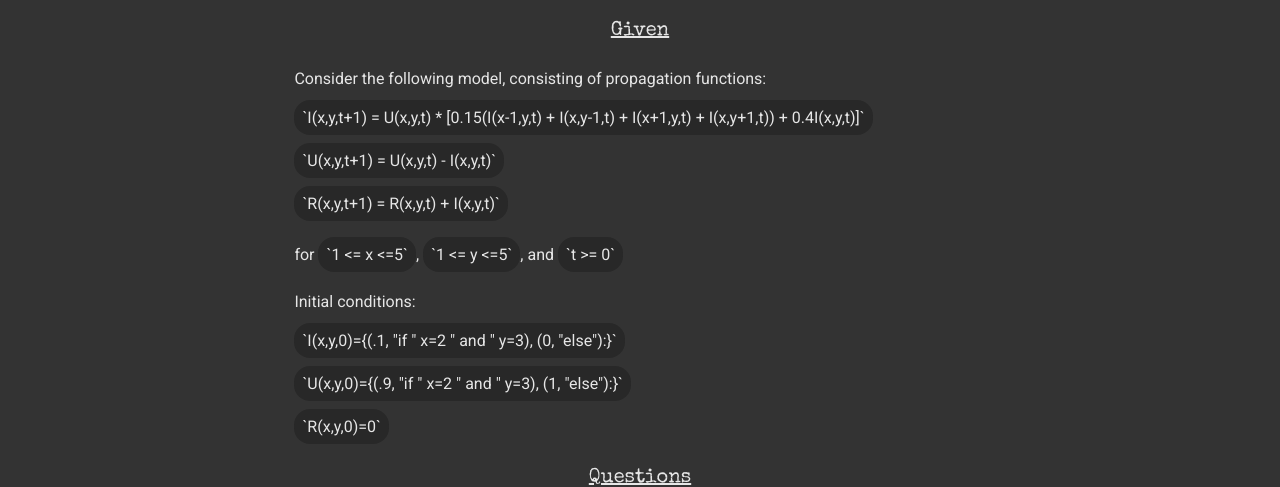
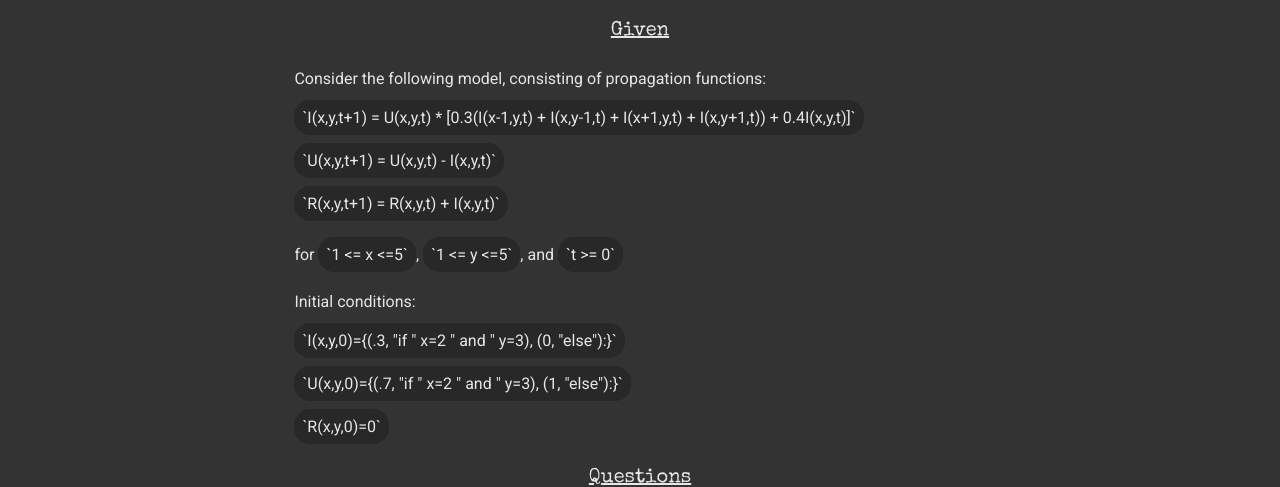
Before and after one commit to JohnnyWobble/dirt-under-the-fingernails-mathematics, a Jekyll site: the page built from _pages/samples.html, in a window 1280 px wide. Shown: the part 363-850 px from the top of the page. Built offline with Jekyll 4.4.1, drawn with Linux system fonts in a browser that asks for light colours.

Commit message:
Finished sample 1

```diff
--- a/_pages/samples.html
+++ b/_pages/samples.html
@@ -24,15 +24,15 @@ scripts:
             </p>
 
             <!-- TODO center this -->
-            <p class="math">`I(x,y,t+1) = U(x,y,t) * [0.15(I(x-1,y,t) + I(x,y-1,t) + I(x+1,y,t) + I(x,y+1,t)) +
+            <p class="math">`I(x,y,t+1) = U(x,y,t) * [0.3(I(x-1,y,t) + I(x,y-1,t) + I(x+1,y,t) + I(x,y+1,t)) +
                 0.4I(x,y,t)]`</p>
             <p class="math">`U(x,y,t+1) = U(x,y,t) - I(x,y,t)`</p>
             <p class="math">`R(x,y,t+1) = R(x,y,t) + I(x,y,t)`</p>
             <p>for <span class="math">`1 <= x <=5`</span>, <span class="math">`1 <= y <=5`</span>, and <span
                                     class="math">`t >= 0`</span></p>
             <p>Initial conditions:</p>
-            <p class="math">`I(x,y,0)={(.1, "if " x=2 " and " y=3), (0, "else"):}`</p>
-            <p class="math">`U(x,y,0)={(.9, "if " x=2 " and " y=3), (1, "else"):}`</p>
+            <p class="math">`I(x,y,0)={(.3, "if " x=2 " and " y=3), (0, "else"):}`</p>
+            <p class="math">`U(x,y,0)={(.7, "if " x=2 " and " y=3), (1, "else"):}`</p>
             <p class="math">`R(x,y,0)=0`</p>
 
             <h3>Questions</h3>
@@ -67,12 +67,13 @@ scripts:
             </div>
             <div id="ps4q1" class="modal-base hidden">
                 <div class="modal">
-                    <p class="math fake-math" id="tTicker">t  = 0</p>
+                    <p class="math fake-math" id="tTicker">t = 0</p>
                     <div class="controls">
-                        <button onclick="ps4q1.step()"><img src="assets/images/icons/next-btn.svg" /></button>
                         <button onclick="ps4q1.start()"><img src="assets/images/icons/play-arrow.svg" /></button>
                         <button onclick="ps4q1.pause()"><img src="assets/images/icons/pause-btn.svg" /></button>
-                        <button onclick="ps4q1.reset()"><img src="assets/images/icons/restart-btn.svg" style="transform: scale(1.2);" /></button>
+                        <button onclick="ps4q1.step()"><img src="assets/images/icons/next-btn.svg" /></button>
+                        <button onclick="ps4q1.reset()"><img src="assets/images/icons/restart-btn.svg"
+                                style="transform: scale(1.2);" /></button>
                     </div>
                     <div class="hrow">
                         <div class="vrow spaced btn-col">
--- a/assets/js/animations.js
+++ b/assets/js/animations.js
@@ -7,6 +7,12 @@ class PS4Q1 {
     R = this.getEmptyArray();
     t = 0;
     tStep = 1;
+    interval = 500;
+    intervalFn = null;
+
+    constructor() {
+        this.step = this.step.bind(this);
+    }
 
     setupHTML() {
         for (let i = 0; i < this.size * this.size; i++) {
@@ -26,14 +32,19 @@ class PS4Q1 {
     }
 
     start() {
-        this.step();
+        this.intervalFn = window.setInterval(this.step, this.interval);
     }
 
     pause() {
-        console.log("PAUSE");
+        if (this.intervalFn !== null) {
+            window.clearInterval(this.intervalFn);
+            this.intervalFn = null;
+        }
     }
 
     reset() {
+        this.pause();
+
         this.I = this.getEmptyArray();
         this.U = this.getEmptyArray(1);
         this.R = this.getEmptyArray();
@@ -50,31 +61,31 @@ class PS4Q1 {
     }
 
     getValue(index) {
-        return this.getActive()[(index % this.size)][this.size - Math.floor(index/this.size) - 1];
+        return this.getActive()[(index % this.size)][this.size - Math.floor(index / this.size) - 1];
     }
 
     getNewI(x, y) {
         return this.U[x][y]
             * (0.3
-                * ((x > 0? this.I[x - 1][y] : 0)
-                    + (y > 0? this.I[x][y - 1] : 0)
-                    + (x < this.size - 1? this.I[x + 1][y] : 0)
-                    + (y < this.size - 1? this.I[x][y + 1] : 0))
+                * ((x > 0 ? this.I[x - 1][y] : 0)
+                    + (y > 0 ? this.I[x][y - 1] : 0)
+                    + (x < this.size - 1 ? this.I[x + 1][y] : 0)
+                    + (y < this.size - 1 ? this.I[x][y + 1] : 0))
                 + (0.4 * this.I[x][y]));
     }
 
-    getNewU(x,y) {
+    getNewU(x, y) {
         return this.U[x][y] - this.I[x][y];
     }
 
-    getNewR(x,y) {
+    getNewR(x, y) {
         return this.R[x][y] + this.I[x][y];
     }
 
     step() {
-        let newI = this.getEmptyArray().map((v,i) => v.map((_,j) => this.getNewI(i,j)));
-        let newU = this.getEmptyArray().map((v,i) => v.map((_,j) => this.getNewU(i,j)));
-        let newR = this.getEmptyArray().map((v,i) => v.map((_,j) => this.getNewR(i,j)));
+        let newI = this.getEmptyArray().map((v, i) => v.map((_, j) => this.getNewI(i, j)));
+        let newU = this.getEmptyArray().map((v, i) => v.map((_, j) => this.getNewU(i, j)));
+        let newR = this.getEmptyArray().map((v, i) => v.map((_, j) => this.getNewR(i, j)));
 
         this.I = newI;
         this.U = newU;
@@ -84,7 +95,7 @@ class PS4Q1 {
         this.updateHTML();
     }
 
-    getEmptyArray(fillWith=0) {
+    getEmptyArray(fillWith = 0) {
         return new Array(this.size).fill(fillWith).map(() => new Array(this.size).fill(fillWith));
     }
 
@@ -99,7 +110,7 @@ class PS4Q1 {
 
 const ps4q1 = new PS4Q1();
 
-$(function(){
+$(function () {
     ps4q1.setupHTML();
     ps4q1.reset();
 });
```
